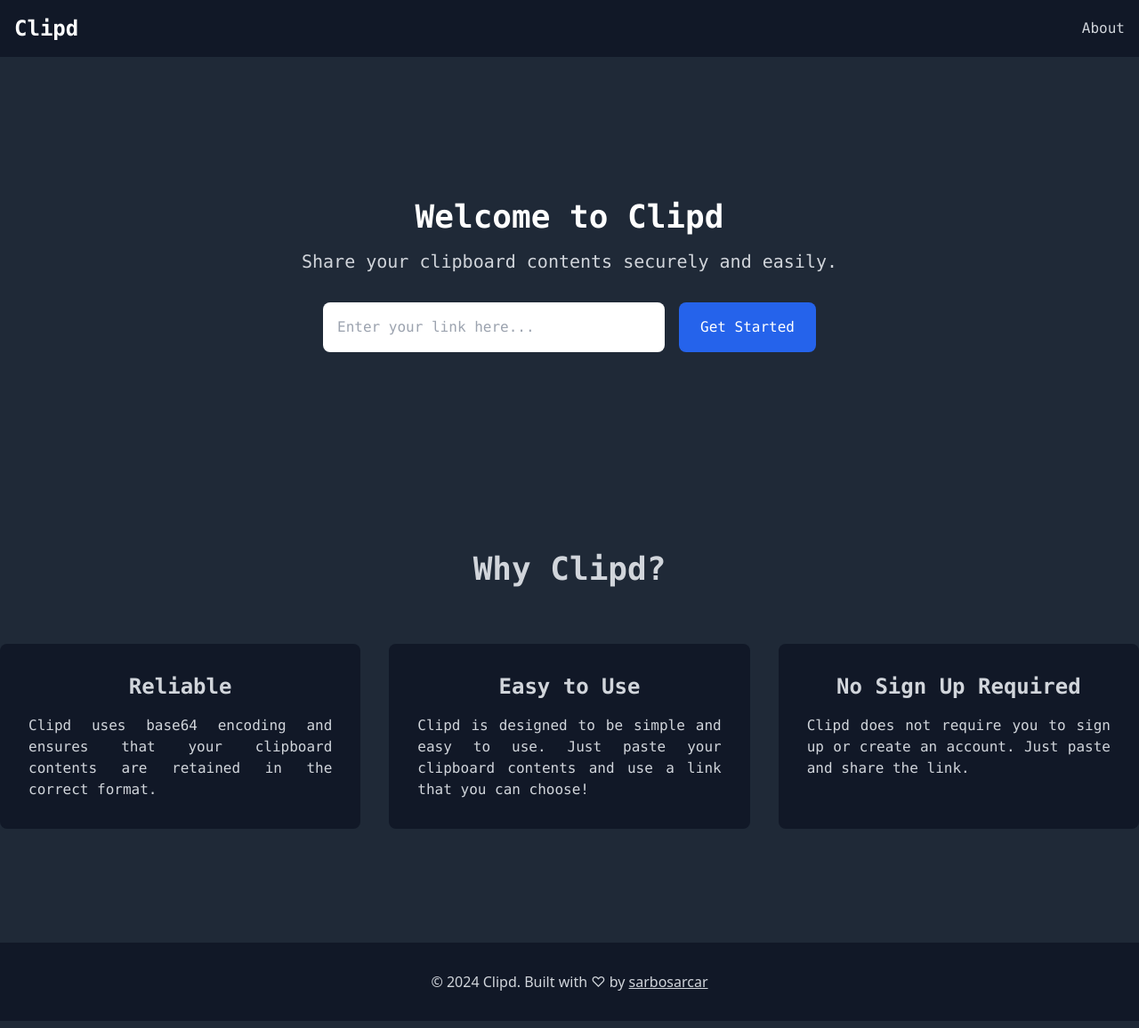
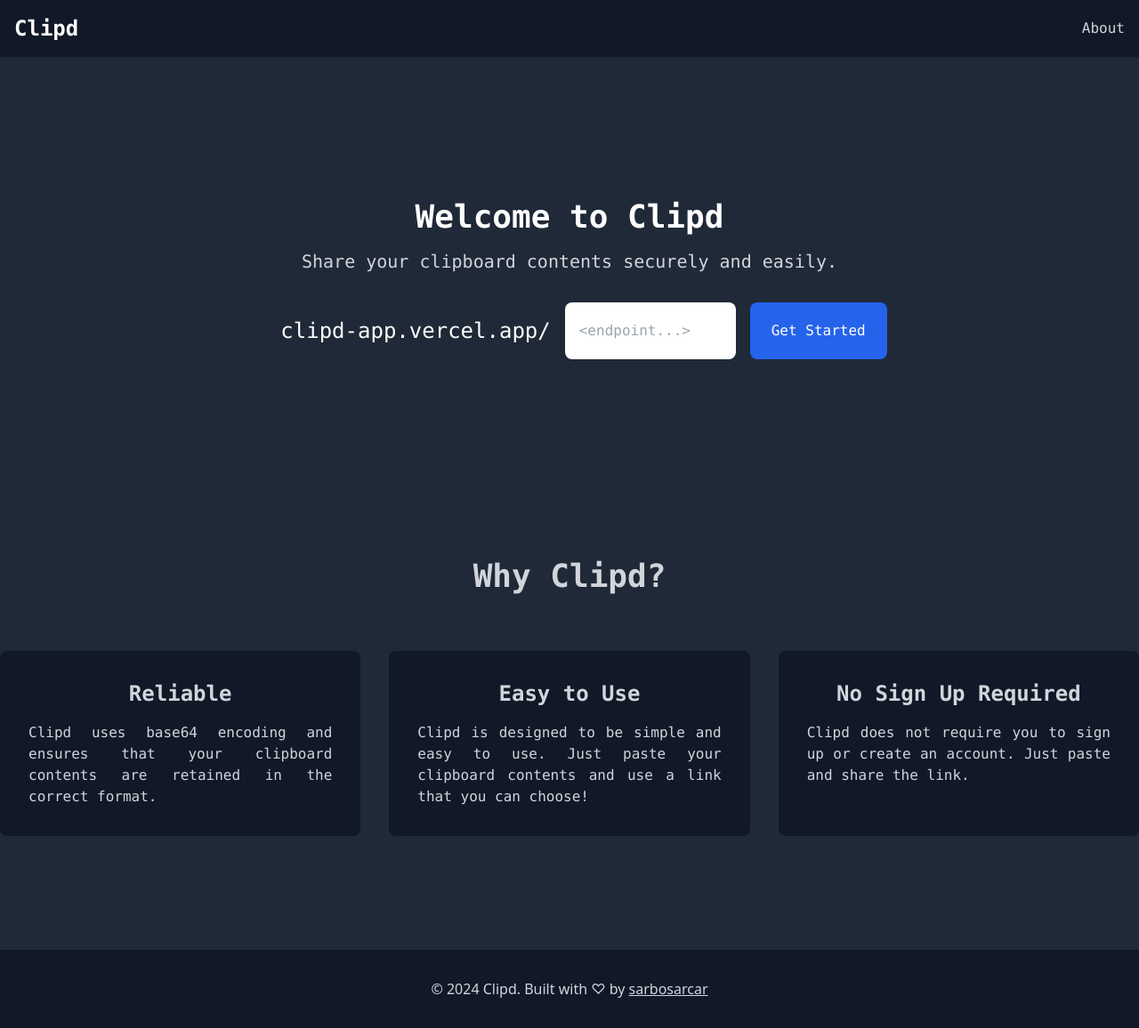
Before and after one commit to sarbosarcar/Clipd, a FastAPI app: page / in a window 1280 px wide. Shown: the whole page at 89% size. Run offline with FastAPI, Linux system fonts and the light colour scheme.

Commit message:
Update files

```diff
--- a/templates/home.html
+++ b/templates/home.html
@@ -27,7 +27,8 @@
                 <h1 class="text-4xl font-bold text-white mb-4">Welcome to Clipd</h1>
                 <p class="text-gray-300 text-xl mb-8">Share your clipboard contents securely and easily.</p>
                 <form method="post" action="/" class="flex justify-center">
-                    <input type="text" name="link" class="w-96 p-4 rounded-lg focus:outline-none focus:ring-2 focus:ring-blue-500" placeholder="Enter your link here...">
+                    <p class="text-2xl w-78 p-4 rounded-lg text-white ml-4">clipd-app.vercel.app/</p>
+                    <input type="text" name="link" class="w-48 p-4 rounded-lg focus:outline-none focus:ring-2 focus:ring-blue-500" placeholder="<endpoint...>" autocomplete="off">
                     <button type="submit" class="bg-blue-600 text-white px-6 py-3 rounded-lg hover:bg-blue-700 ml-4">
                         Get Started
                     </button>
```
Also changed, not shown: README.md.
